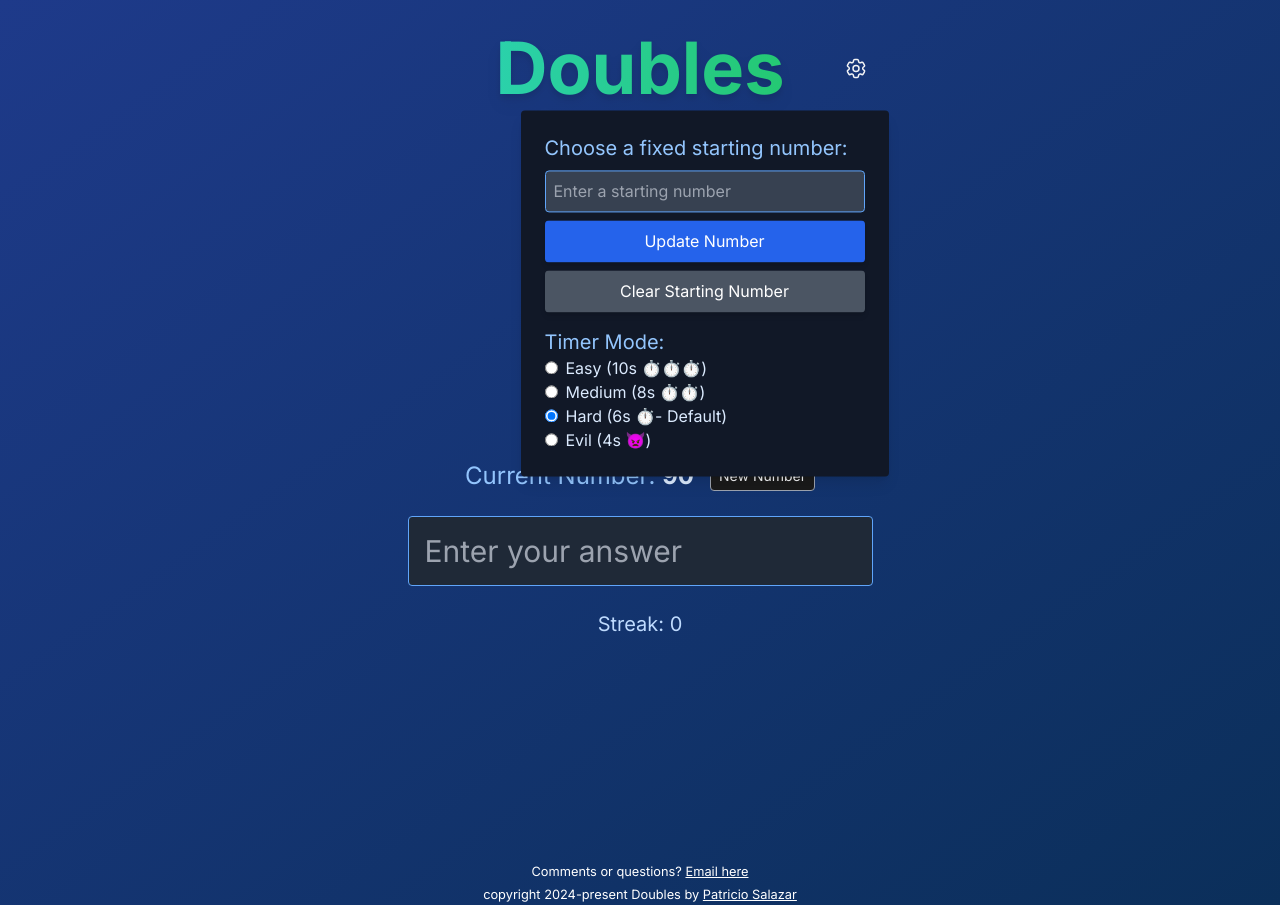
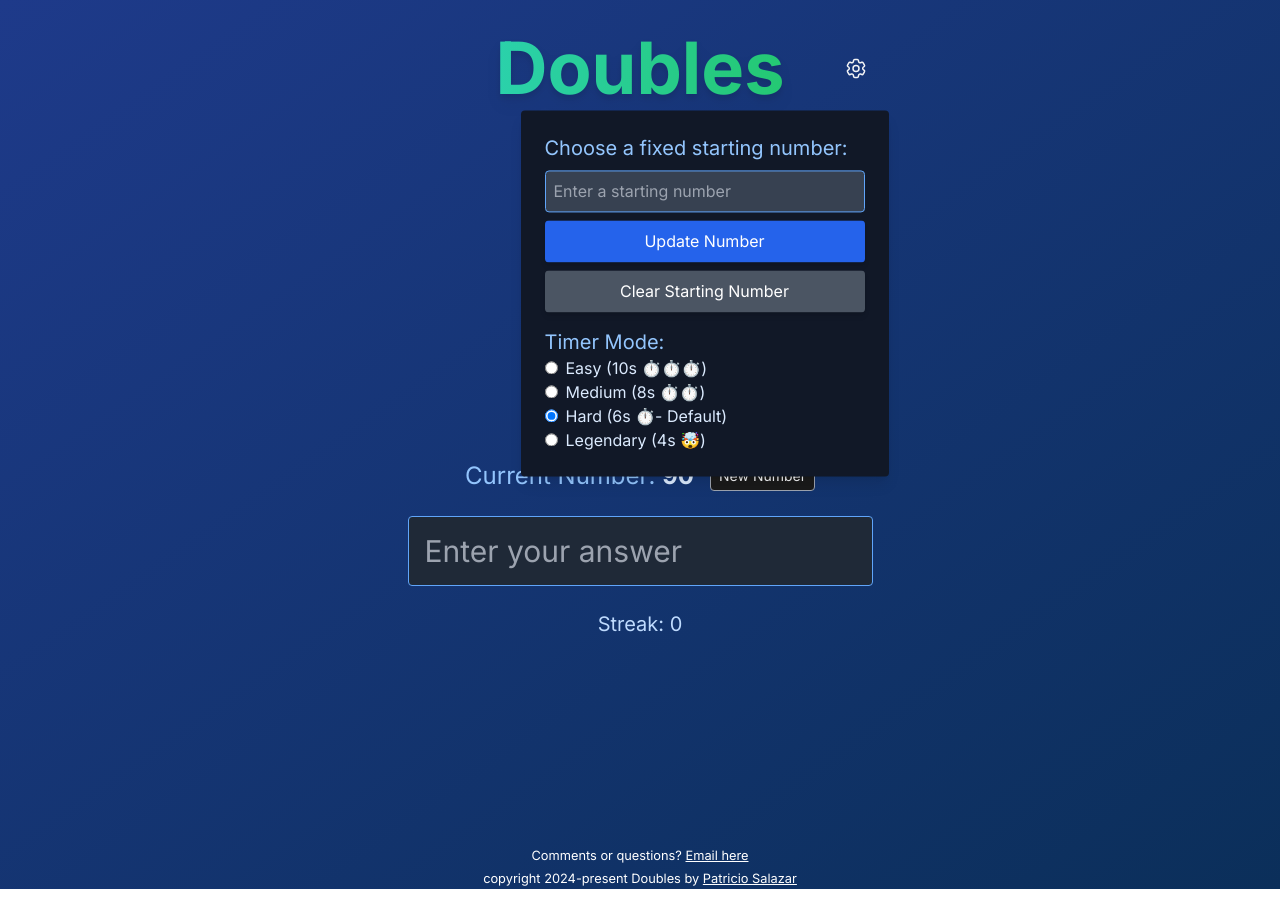
Before and after one commit to patriciosebastian/doubles, a React (Vite) app: page / in a window 1280 px wide. Both pictures are taken after a click on the button 856 px from the left and 68 px from the top of the page. Built offline with nearby package versions, Linux system fonts and the light colour scheme.

Commit message:
changed evil mode to legendary mode

```diff
--- a/src/App.jsx
+++ b/src/App.jsx
@@ -50,7 +50,7 @@ function App() {
     } else if (mode === 'hard') {
       setTimer(6);
       getTimeColor();
-    } else if (mode === 'evil') {
+    } else if (mode === 'legendary') {
       setTimer(4);
       getTimeColor();
     }
@@ -208,7 +208,7 @@ function App() {
     const easyModeEmoji = "⏱️⏱️⏱️";
     const mediumModeEmoji = "⏱️⏱️";
     const hardModeEmoji = "⏱️";
-    const evilModeEmoji = "👿";
+    const legendaryEmoji = "🤯";
 
     let timerModeEmoji;
 
@@ -219,8 +219,8 @@ function App() {
       timerModeEmoji = mediumModeEmoji;
     } else if (gameModeAtEnd === 'hard') {
       timerModeEmoji = hardModeEmoji;
-    } else if (gameModeAtEnd === 'evil') {
-      timerModeEmoji = evilModeEmoji;
+    } else if (gameModeAtEnd === 'legendary') {
+      timerModeEmoji = legendaryEmoji;
     }
 
     let shareMessage = `I doubled numbers ${doublesCount} times in Doubles!\n`;
@@ -280,7 +280,7 @@ function App() {
       return 'red-500';
     }
 
-    if (mode === 'evil') {
+    if (mode === 'legendary') {
       if (timer > 2) return 'green-500';
       if (timer > 0) return 'yellow-500';
       return 'red-500';
@@ -394,12 +394,12 @@ function App() {
                   <label className='block'>
                     <input
                       type='radio'
-                      value='evil'
-                      checked={mode === "evil"}
-                      onChange={() => handleModeChange("evil")}
+                      value='legendary'
+                      checked={mode === "legendary"}
+                      onChange={() => handleModeChange("legendary")}
                       className='mr-2 text-blue-500 focus:ring-blue-500'
                     />
-                    Evil (4s 👿)
+                    Legendary (4s 🤯)
                   </label>
                 </div>
               </div>
@@ -510,7 +510,7 @@ function App() {
 
       {/* Footer */}
       <footer
-        className={`text-center text-white ${!gameOver ? 'mt-52' : ''} ${isDetailsOpen ? '' : 'mt-16'}`}
+        className={`text-center text-white ${!gameOver ? 'mt-48' : ''} ${isDetailsOpen ? '' : 'mt-16'}`}
       >
         <small className="block">
           Comments or questions? <a href="mailto:psalazardev@gmail.com" className="text-inherit underline hover:text-inherit" target="_blank">Email here</a>
```
